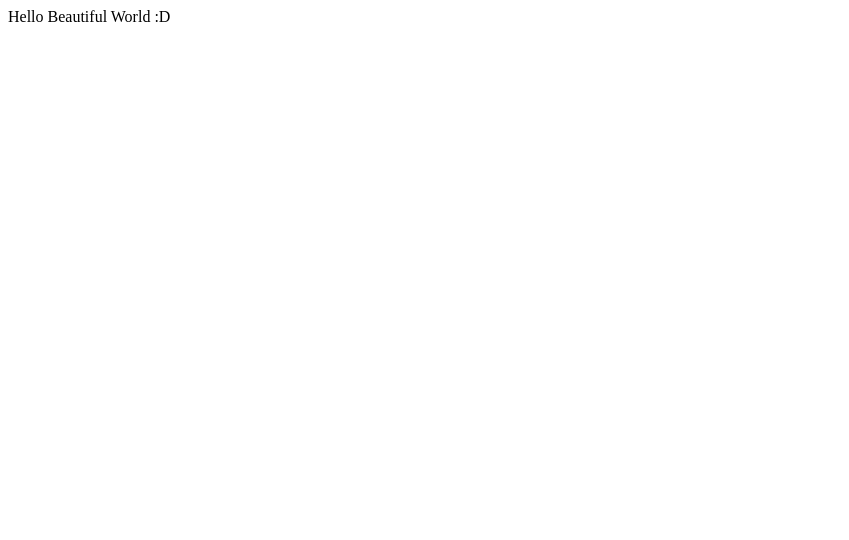
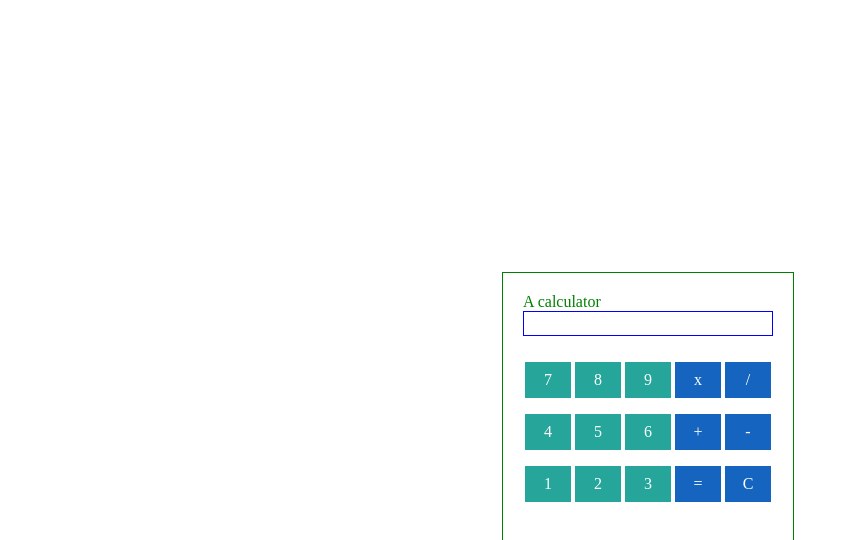
Before and after one commit to SherryH/calculator, a React app: page / in a window 1280 px wide. Shown: the top 540 px of the page, without its empty margins (0-849 px from the left). Built offline with nearby package versions, Linux system fonts and the light colour scheme.

Commit message:
Added html mockup of the calculator

```diff
--- a/index.html
+++ b/index.html
@@ -2,6 +2,7 @@
 <head>
   <meta charset="utf-8">
   <title>Post Viewer</title>
+  <link rel="stylesheet" href="./styles.css">
 </head>
 <body>
     <div id="app"></div>
--- a/src/App.js
+++ b/src/App.js
@@ -2,8 +2,32 @@
 
 const App = () => {
   return (
-    <div>
-      Hello Beautiful World :D
+    <div className="calc">
+      A calculator
+      <input className="panel" />
+      <div className="keypad">
+        <div className="row">
+          <div className="col btn ">7</div>
+          <div className="col btn ">8</div>
+          <div className="col btn ">9</div>
+          <div className="col btn blue ">x</div>
+          <div className="col btn blue ">/</div>
+        </div>
+        <div className="row">
+          <div className="col btn ">4</div>
+          <div className="col btn ">5</div>
+          <div className="col btn ">6</div>
+          <div className="col btn blue ">+</div>
+          <div className="col btn blue ">-</div>
+        </div>
+        <div className="row">
+          <div className="col btn ">1</div>
+          <div className="col btn ">2</div>
+          <div className="col btn ">3</div>
+          <div className="col btn blue ">=</div>
+          <div className="col btn blue ">C</div>
+        </div>
+      </div>
     </div>
   );
 };
--- /dev/null
+++ b/styles.css
@@ -0,0 +1,52 @@
+body {
+  display: flex;
+  justify-content: center;
+  align-items: center;
+  height: 100vh;
+  width: 100vw;
+}
+
+.calc {
+  padding: 20px;
+  color: green;
+  width: 250px;
+  height: 230px;
+  border: 1px solid green;
+}
+
+.panel {
+  width: 100%;
+  height: 25px;
+  border: 1px solid blue;
+  margin-bottom: 10px;
+}
+
+
+
+.row {
+  flex:1;
+  display:flex;
+  flex-grow:1;
+  justify-content: space-between;
+  margin: 1em auto;
+
+}
+.col {
+  flex:1;
+  margin: auto 2px;
+}
+
+
+.btn {
+  border: 2px;
+  background-color: #26a69a;
+  color: white;
+  text-align: center;
+  height: 36px;
+  line-height: 36px;
+  padding: 0 1rem;
+}
+
+.blue {
+  background-color: #1565c0;
+}
```
